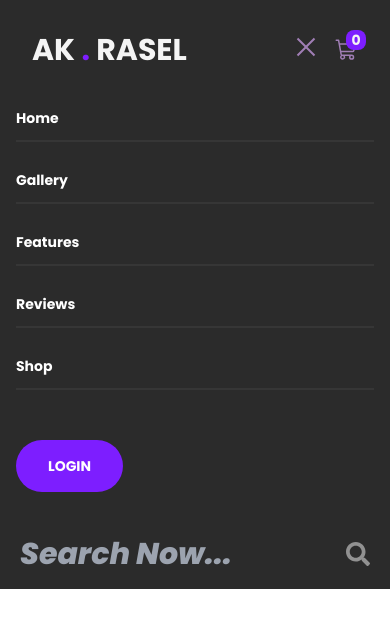
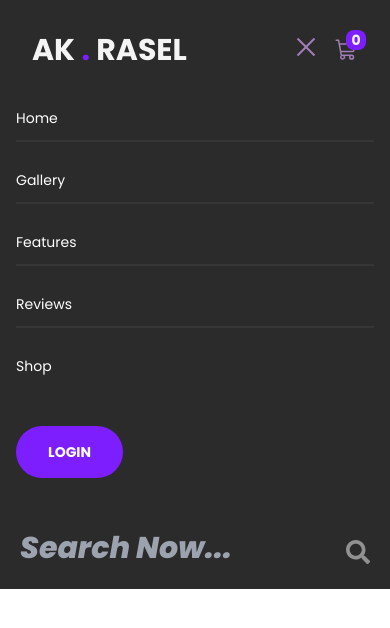
Before and after one commit to AK-Rasel/watch_sell_web, a React (Vite) app: page / in a window 390 px wide. Both pictures are taken after a click on the button 306 px from the left and 46 px from the top of the page. Shown: the top 628 px of the page. Built offline with nearby package versions, Linux system fonts and the light colour scheme.

Commit message:
navbar font devider problem fixed

```diff
--- a/src/components/Navbar.jsx
+++ b/src/components/Navbar.jsx
@@ -126,22 +126,26 @@ const Navbar = () => {
               {navLinks.map((navItem, index) => (
                 <li
                   key={index}
-                  className="text-sm font-bold hover:duration-300 hover:underline transition-all antialiased hover:text-[#828282] text-white py-2"
+                  className="text-sm font-normal hover:duration-300 hover:underline transition-all antialiased hover:text-[#828282] text-white py-2"
                 >
                   <Link to={navItem.navPath}>{navItem.name}</Link>
-                  <div className="w-full my-3 border-secondary_background_color border-t-2"></div>
+                  {navItem.name === "Shop" ? (
+                    ""
+                  ) : (
+                    <div className="w-full my-3 border-secondary_background_color border-t-2"></div>
+                  )}
                 </li>
               ))}
             </div>
             <div className="ml-4">
-              <button className="btn bg-primary_color  px-8    hover:bg-primary_hover_color hover:duration-200 hover:transition-all my-[30px] text-white py-4 text-sm font-bold uppercase rounded-full">
+              <button className="btn bg-primary_color  px-8   hover:bg-primary_hover_color hover:duration-200 hover:transition-all my-[42px] text-white py-4 text-sm font-bold uppercase rounded-full">
                 Login
               </button>
             </div>
             <span className="flex items-center px-5">
               <input
                 type="text"
-                className="w-full h-16 placeholder:italic border-none outline-none bg-secondary_color text-text_hover_color font-extrabold text-3xl"
+                className="w-full h-16 placeholder:italic border-none outline-none bg-secondary_color text-text_hover_color font-extrabold text-3xl pb-2"
                 placeholder="Search Now..."
               />
               <button>
```
